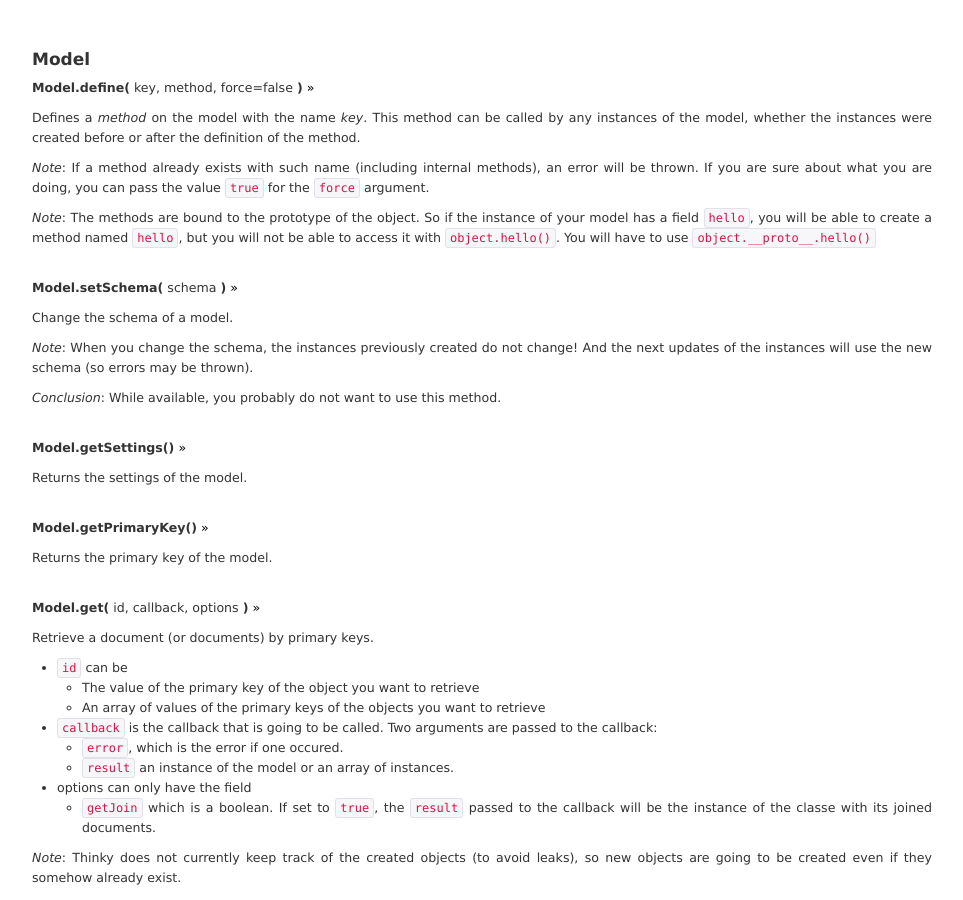
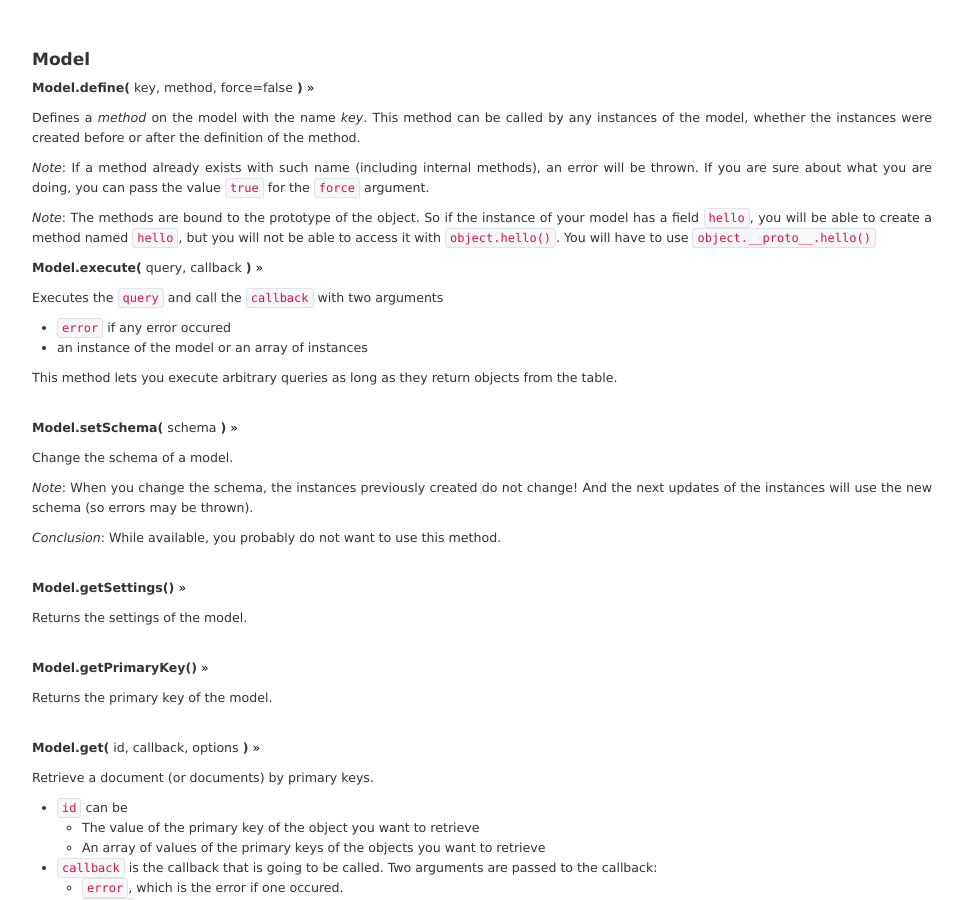
Before and after one commit to neumino/thinky, a Jekyll site: the page built from documentation.md, in a window 1280 px wide and 900 px high, scrolled down 2869 px. Shown: the whole window, without its empty margins (158-1121 px from the left). Built offline with Jekyll 4.4.1, drawn with Linux system fonts in a browser that asks for light colours; Markdown is read by kramdown in place of the engine named in the settings.

Commit message:
Add execute

```diff
--- a/documentation.md
+++ b/documentation.md
@@ -189,6 +189,17 @@ If you are sure about what you are doing, you can pass the value `true` for the
 _Note_: The methods are bound to the prototype of the object. So if the instance of your model has a field
 `hello`, you will be able to create a method named `hello`, but you will not be able to access it
 with `object.hello()`. You will have to use `object.__proto__.hello()`
+
+
+<a id="model.execute" class="anchor-first"></a>
+__Model.execute(__ query, callback __)__ [»](#model.execute)
+
+Executes the `query` and call the `callback` with two arguments
+- `error` if any error occured
+- an instance of the model or an array of instances
+
+This method lets you execute arbitrary queries as long as they return objects
+from the table.
 
 
 
```
